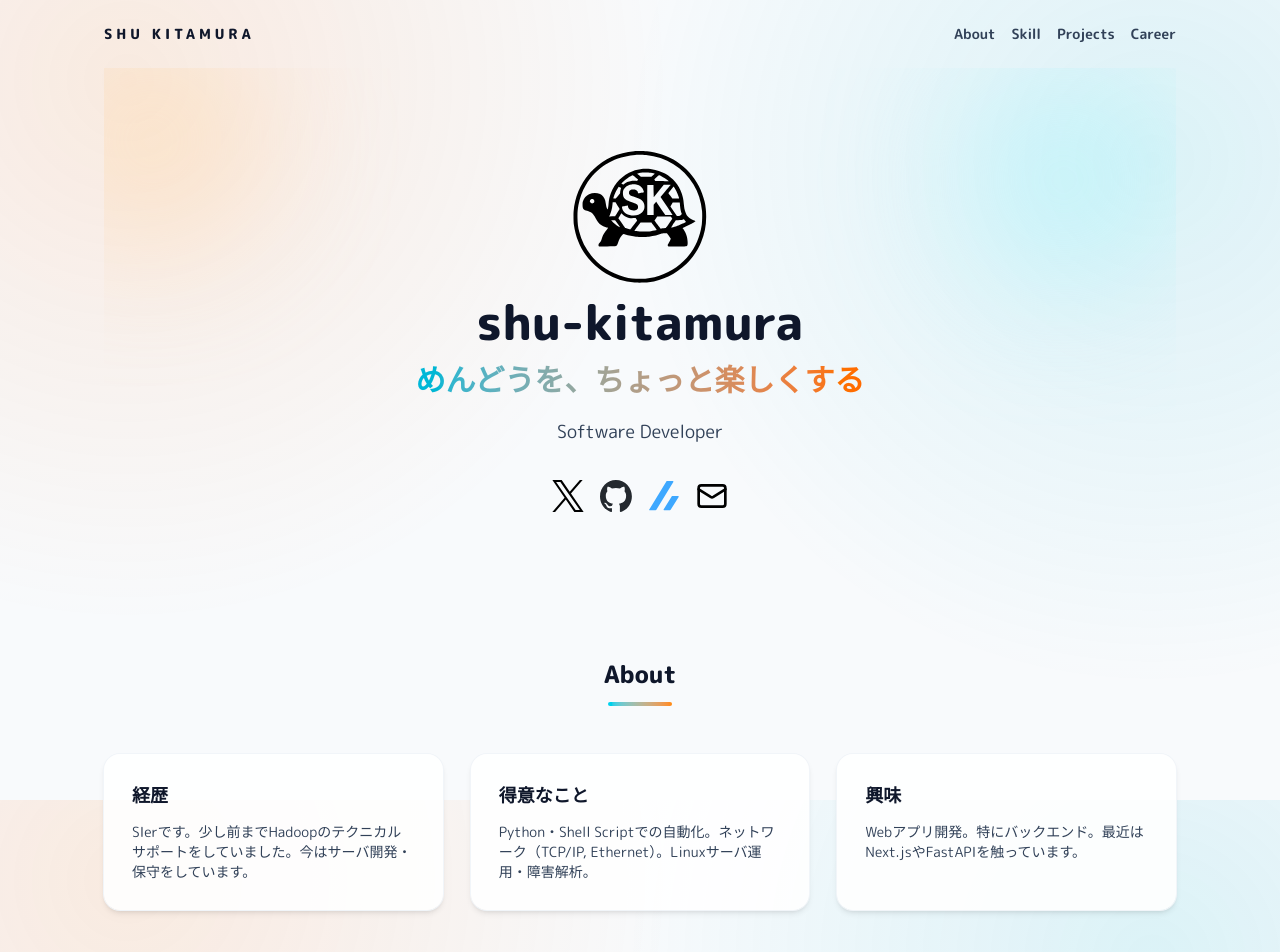
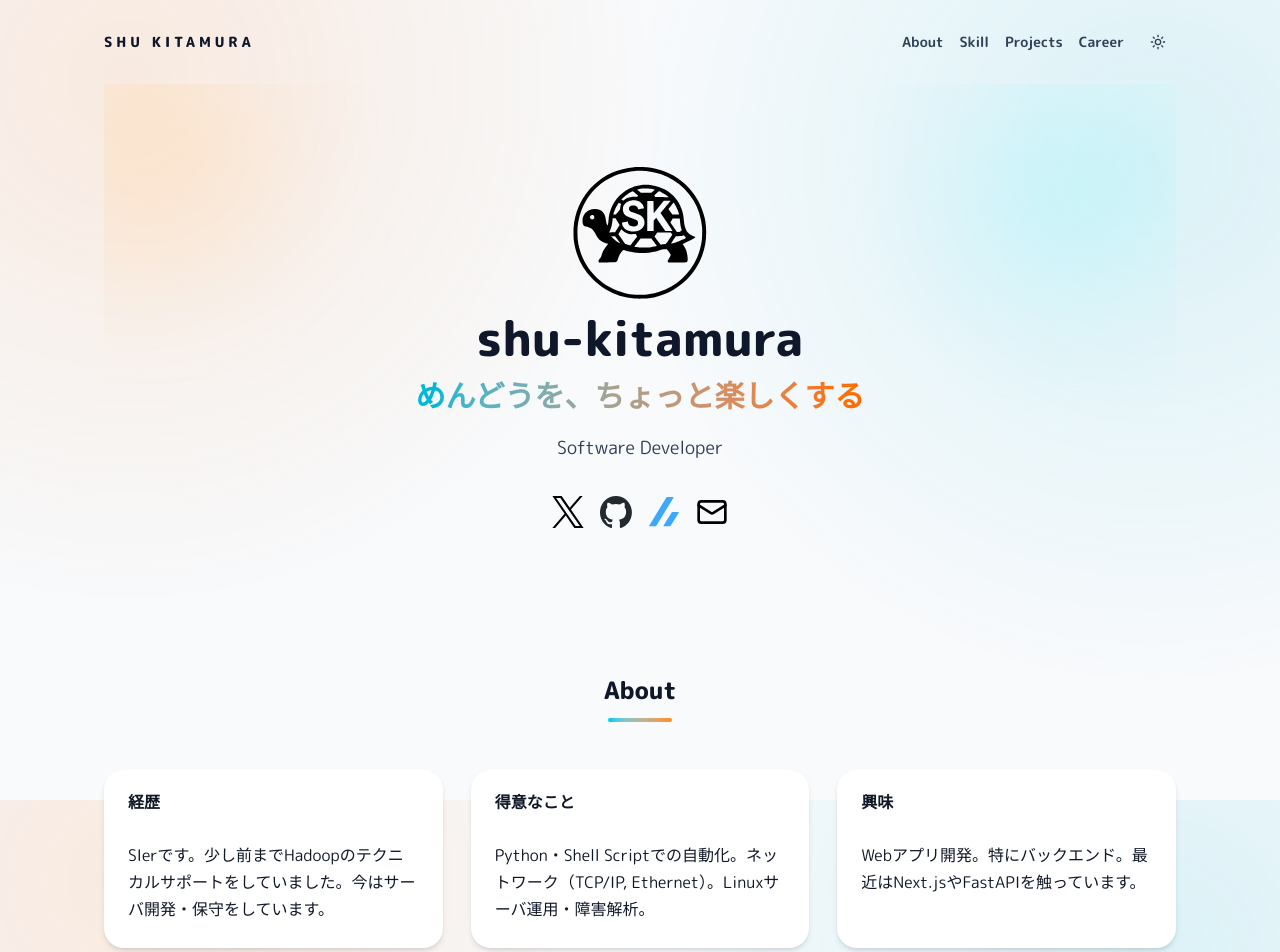
Before and after one commit to shu-kitamura/shu-kitamura.github.io, a Next.js app: page / in a window 1280 px wide. Shown: the top 952 px of the page. Built offline with nearby package versions, Linux system fonts and the light colour scheme.

Commit message:
add change thema\e

```diff
--- a/app/page.tsx
+++ b/app/page.tsx
@@ -1,4 +1,10 @@
+"use client"
+
 import type { ReactNode } from "react";
+
+import { Moon, Sun } from "lucide-react"
+import { useTheme } from "next-themes";
+
 import Link from "next/link";
 import Image from "next/image";
 
@@ -11,7 +17,6 @@ import {
   AvatarFallback,
   AvatarImage,
 } from "@/components/ui/avatar"
-import { HmrRefreshAction } from "next/dist/client/components/router-reducer/router-reducer-types";
 
 type SkillGroup = {
   category: string;
@@ -52,8 +57,8 @@ const socials = [
   {
     href: "mailto:shusei3316@yahoo.co.jp",
     size: "5",
-    imagePathLight: "/logos/email/mail.svg",
-    imagePathDark: "/logos/email/mail.svg",
+    imagePathLight: "/logos/email/mail-light.svg",
+    imagePathDark: "/logos/email/mail-dark.svg",
     alt: "Email"
   },
 ];
@@ -113,6 +118,8 @@ const careers = [
 ];
 
 export default function Home() {
+  const { setTheme } = useTheme()
+  const { theme } = useTheme()
   return (
     <div className="flex min-h-screen flex-col">
       <header className="py-6">
@@ -131,6 +138,13 @@ export default function Home() {
                   {link.label}
                 </Link>
               ))}
+              <Button variant="ghost" size="icon" onClick={() => {
+                setTheme(theme === "dark" ? "light" : "dark")
+              }}>
+                <Sun className="h-[1.2rem] w-[1.2rem] scale-100 rotate-0 transition-all dark:scale-0 dark:rotate-100" />
+                <Moon className="absolute h-[1.2rem] w-[1.2rem] scale-0 rotate-90 transition-all dark:scale-100 dark:rotate-0" />
+                <span className="sr-only">change theme</span>
+              </Button>
             </div>
           </nav>
         </div>
@@ -184,7 +198,7 @@ export default function Home() {
         <SectionShell id="about" title="About">
           <div className="grid gap-7 md:grid-cols-3">
             {aboutCards.map((card) => (
-              <SurfaceCard key={card.title} title={card.title} body={card.body} />
+              <AboutCard key={card.title} title={card.title} body={card.body} />
             ))}
           </div>
         </SectionShell>
@@ -230,7 +244,7 @@ export default function Home() {
         <SectionShell id="projects" title="Projects">
           <div className="grid gap-7 md:grid-cols-3">
             {projects.map((project) => (
-              <SectionCard key={project.title} title={project.title} body={project.description} />
+              <ProjectCard key={project.title} title={project.title} body={project.description} />
             ))}
           </div>
         </SectionShell>
@@ -279,7 +293,20 @@ function SurfaceCard({ title, body }: { title: string; body: string }) {
   );
 }
 
-function SectionCard({ title, body }: { title: string; body: string }) {
+function AboutCard({ title, body }: { title: string; body: string }) {
+  return (
+    <Card className="w-full h-full border-none shadow-md hover:shadow-lg/20 transition hover:-translate-y-2">
+      <CardHeader>
+        <CardTitle>{title}</CardTitle>
+      </CardHeader>
+      <CardContent>
+        <p>{body}</p>
+      </CardContent>
+    </Card>
+  );
+}
+
+function ProjectCard({ title, body }: { title: string; body: string }) {
   return (
     <Card className="w-full h-full border-none shadow-md hover:shadow-lg/20 transition hover:-translate-y-2">
       <CardHeader>
```
Also changed, not shown: public/logos/email/mail-light.svg (renamed from public/logos/email/mail.svg).
